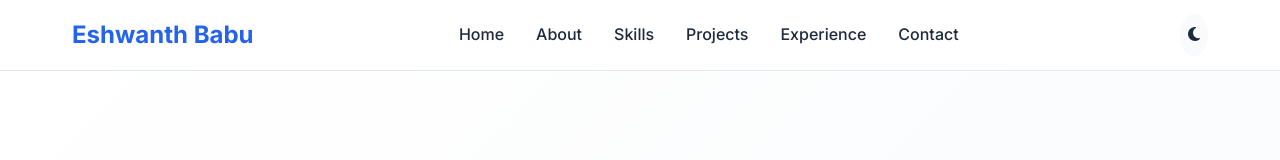
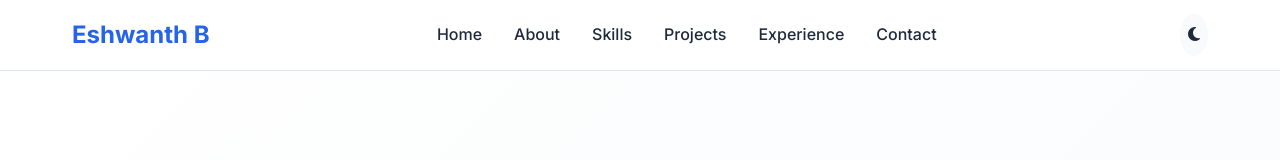
Before and after one commit to Eshwanth08/Student-portfolio, a plain HTML site: page index.html in a window 1280 px wide. Shown: the top 160 px of the page. Drawn offline with Linux system fonts and the light colour scheme.

Commit message:
name-change

```diff
--- a/index.html
+++ b/index.html
@@ -3,7 +3,7 @@
 <head>
     <meta charset="UTF-8">
     <meta name="viewport" content="width=device-width, initial-scale=1.0">
-    <title>Alex Chen - Computer Science Portfolio</title>
+    <title>Eshwanth B - Computer Science Portfolio</title>
     <link rel="stylesheet" href="styles.css">
     <link href="https://fonts.googleapis.com/css2?family=Inter:wght@300;400;500;600;700&display=swap" rel="stylesheet">
     <link rel="stylesheet" href="https://cdnjs.cloudflare.com/ajax/libs/font-awesome/6.4.0/css/all.min.css">
@@ -13,7 +13,7 @@
     <nav class="navbar">
         <div class="nav-container">
             <div class="nav-logo">
-                <span class="logo-text">Eshwanth Babu</span>
+                <span class="logo-text">Eshwanth B</span>
             </div>
             <ul class="nav-menu">
                 <li class="nav-item">
```
